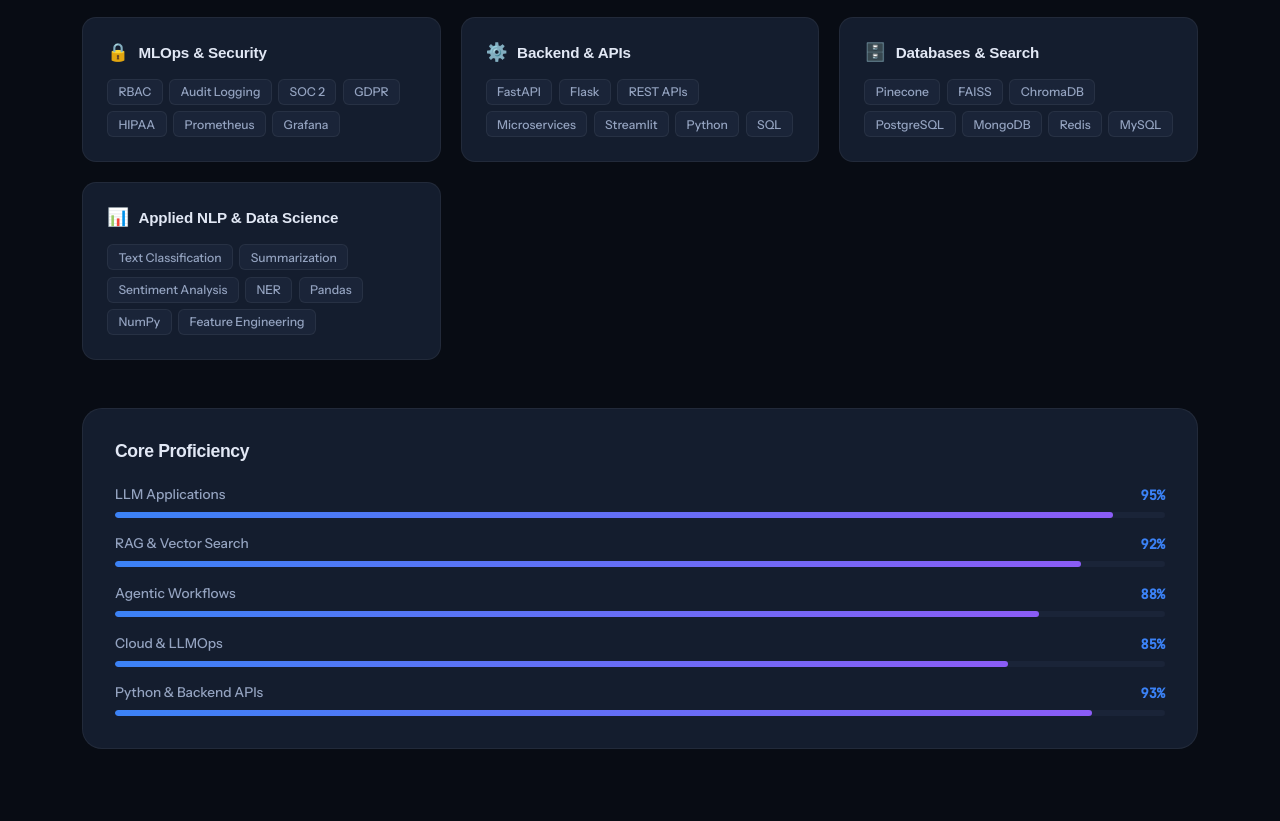
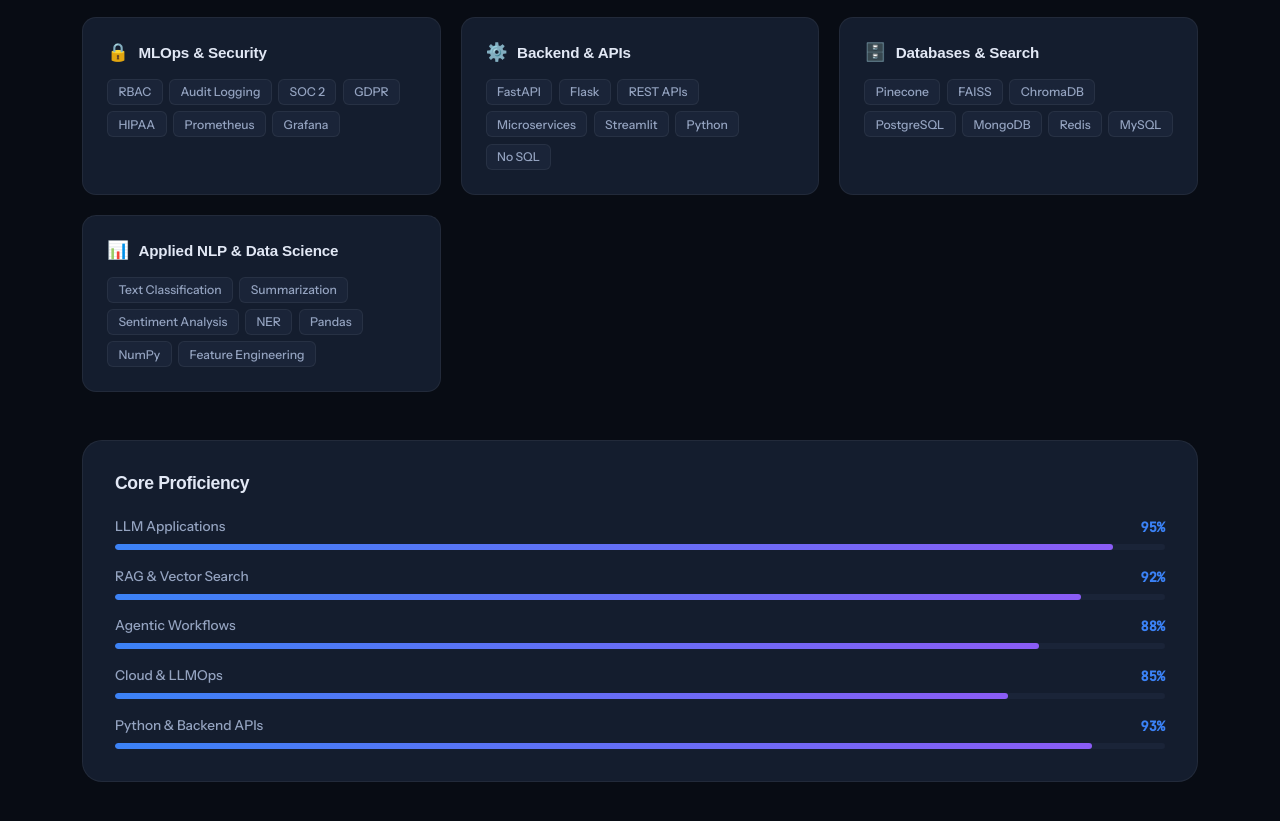
Before and after one commit to MANIKANTA131149/MyPortfolioWebiste, a plain HTML site: page index.html in a window 1280 px wide. Shown: the part 2324-3145 px from the top of the page. Drawn offline with nearby package versions, Linux system fonts and the light colour scheme; animation ran at ten frames a second; a web font is replaced by a local one.

Commit message:
Change SQL span to No SQL in index.html

```diff
--- a/index.html
+++ b/index.html
@@ -384,7 +384,7 @@
             <span data-level="82">Microservices</span>
             <span data-level="85">Streamlit</span>
             <span data-level="93">Python</span>
-            <span data-level="80">SQL</span>
+             <span data-level="80">No SQL</span>
           </div>
         </div>
 
```
